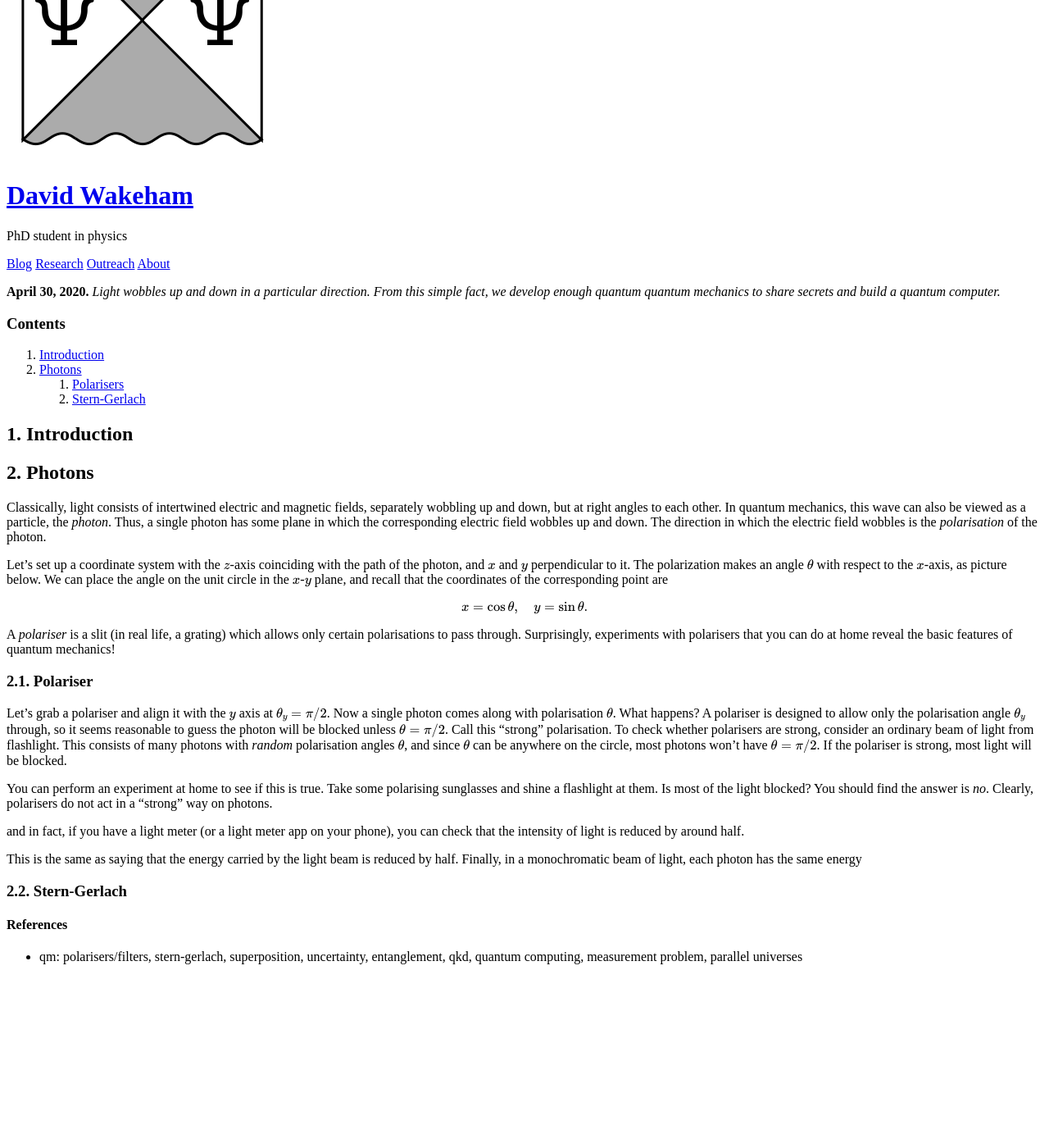
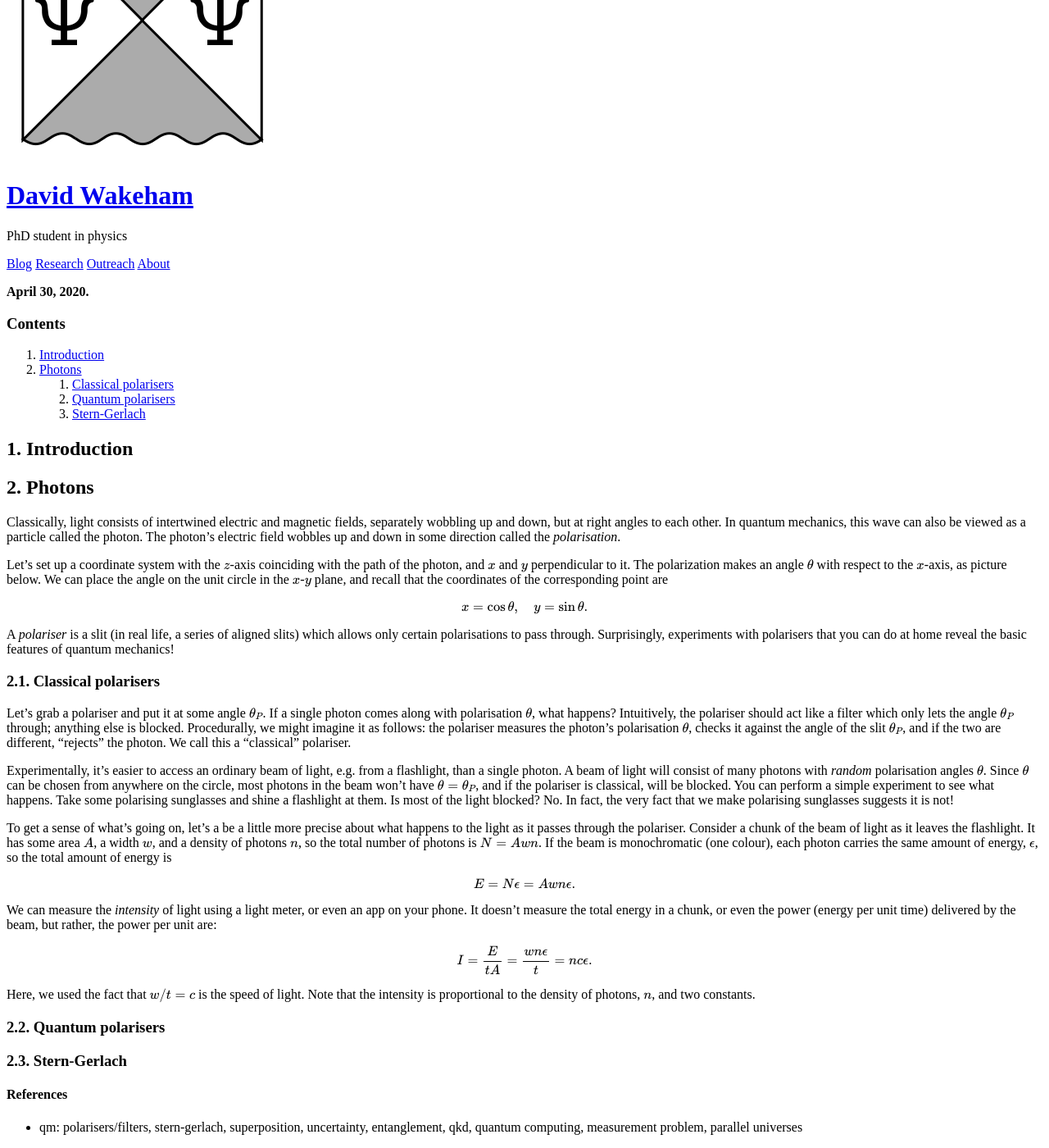
Before and after one commit to hapax/hapax.github.io, a Jekyll site: the page built from assets/simple-qm.md, in a window 1280 px wide and 1400 px high, scrolled down 157 px. Shown: the whole window at 82% size. Built offline with Jekyll 4.4.1, drawn with Linux system fonts in a browser that asks for light colours; our own code applies the rules of GitHub Pages for plain Markdown files; formulas are drawn with MathJax 3; a script that is not in the unit is left out; before the commit the page ends 1349 px from its top, so only the background shows below that.

Commit message:
Update simple-qm.md

```diff
--- a/assets/simple-qm.md
+++ b/assets/simple-qm.md
@@ -7,16 +7,15 @@ categories: [Physics, Hacks]
 date:  2020-04-30
 ---
 
-**April 30, 2020.** *Light wobbles up and down in a particular
-  direction. From this simple fact, we develop enough quantum quantum
-  mechanics to share secrets and build a quantum computer.*
+**April 30, 2020.**
 
 ### Contents
 
 1. <a href="#sec-1">Introduction</a>
 2. <a href="#sec-2">Photons</a>
-   1. <a href="#sec-2-1">Polarisers</a>
-   2. <a href="#sec-2-2">Stern-Gerlach</a>
+   1. <a href="#sec-2-1">Classical polarisers</a>
+   2. <a href="#sec-2-2">Quantum polarisers</a>
+   3. <a href="#sec-2-3">Stern-Gerlach</a>
 
 ## 1. Introduction <a id="sec-1" name="sec-1"></a>
 
@@ -25,12 +24,10 @@ date:  2020-04-30
 Classically, light consists of intertwined electric and magnetic
 fields, separately wobbling up and down, but at right angles to each
 other.
-In quantum mechanics, this wave can also be viewed as a particle, the
-*photon*.
-Thus, a single photon has some plane in which the corresponding
-electric field wobbles up and down.
-The direction in which the electric field wobbles is the
-*polarisation* of the photon.
+In quantum mechanics, this wave can also be viewed as a particle
+called the photon.
+The photon's electric field wobbles up and down in some direction
+called the *polarisation*.
 
 Let's set up a coordinate system with the $z$-axis coinciding with the
 path of the photon, and $x$ and $y$ perpendicular to it.
@@ -43,43 +40,66 @@ $$
 x = \cos\theta, \quad y = \sin \theta.
 $$
 
-A *polariser* is a slit (in real life, a grating) which allows only
-certain polarisations to pass through.
+A *polariser* is a slit (in real life, a series of aligned slits)
+which allows only certain polarisations to pass through.
 Surprisingly, experiments with polarisers that you can do at home
 reveal the basic features of quantum mechanics!
 
-### 2.1. Polariser <a id="sec-2-1" name="sec-2-1"></a>
+### 2.1. Classical polarisers <a id="sec-2-1" name="sec-2-1"></a>
 
-Let's grab a polariser and align it with the $y$ axis at $\theta_y = \pi/2$.
-Now a single photon comes along with polarisation $\theta$.
-What happens?
-A polariser is designed to allow only the polarisation angle
-$\theta_y$ through, so it seems reasonable to guess the photon will
-be blocked unless $\theta = \pi/2$.
-Call this "strong" polarisation.
-To check whether polarisers are strong, consider an ordinary beam of
-light from flashlight.
-This consists of many photons with *random* polarisation angles
-$\theta$, and since $\theta$ can be anywhere on the circle, most
-photons won't have $\theta = \pi/2$.
-If the polariser is strong, most light will be blocked.
+Let's grab a polariser and put it at some angle $\theta_P$.
+If a single photon comes along with polarisation $\theta$, what
+happens?
+Intuitively, the polariser should act like a filter which only lets
+the angle $\theta_P$ through; anything else is blocked.
+Procedurally, we might imagine it as follows: the polariser measures
+the photon's polarisation $\theta$, checks it against the angle of the
+slit $\theta_P$, and if the two are different, "rejects" the photon.
+We call this a "classical" polariser.
 
-You can perform an experiment at home to see if this is true.
+Experimentally, it's easier to access an ordinary beam of light,
+e.g. from a flashlight, than a single photon.
+A beam of light will consist of many photons with *random*
+polarisation angles $\theta$.
+Since $\theta$ can be chosen from anywhere on the circle, most photons
+in the beam won't have $\theta = \theta_P$, and if the polariser is
+classical, will be blocked.
+You can perform a simple experiment to see what happens.
 Take some polarising sunglasses and shine a flashlight at them.
 Is most of the light blocked?
-You should find the answer is *no*.
-Clearly, polarisers do not act in a "strong" way on photons.
+No.
+In fact, the very fact that we make polarising sunglasses suggests it
+is not!
 
-and in fact, if you have a light
-meter (or a light meter app on your phone), you can check that the
-intensity of light is reduced by around half.
+To get a sense of what's going on, let's a be a little more precise
+about what happens to the light as it passes through the polariser.
+Consider a chunk of the beam of light as it leaves the flashlight.
+It has some area $A$, a width $w$, and a density of photons $n$, so
+the total number of photons is $N = Awn$.
+If the beam is monochromatic (one colour), each photon carries the
+same amount of energy, $\epsilon$, so the total amount of energy is
 
-This is the same as saying that the energy carried by the light beam
-is reduced by half.
-Finally, in a monochromatic beam of light, each photon has the same
-energy
+$$
+E = N\epsilon = Awn\epsilon.
+$$
 
-### 2.2. Stern-Gerlach <a id="sec-2-2" name="sec-2-2"></a>
+We can measure the *intensity* of light using a light meter, or even
+an app on your phone.
+It doesn't measure the total energy in a chunk, or even the power
+(energy per unit time) delivered by the beam, but rather, the power
+per unit are:
+
+$$
+I = \frac{E}{t A} = \frac{wn\epsilon}{t} = nc\epsilon.
+$$
+
+Here, we used the fact that $w/t = c$ is the speed of light.
+Note that the intensity is proportional to the density of photons,
+$n$, and two constants.
+
+### 2.2. Quantum polarisers <a id="sec-2-3" name="sec-2-3"></a>
+
+### 2.3. Stern-Gerlach <a id="sec-2-3" name="sec-2-3"></a>
 
 #### References
 
```
